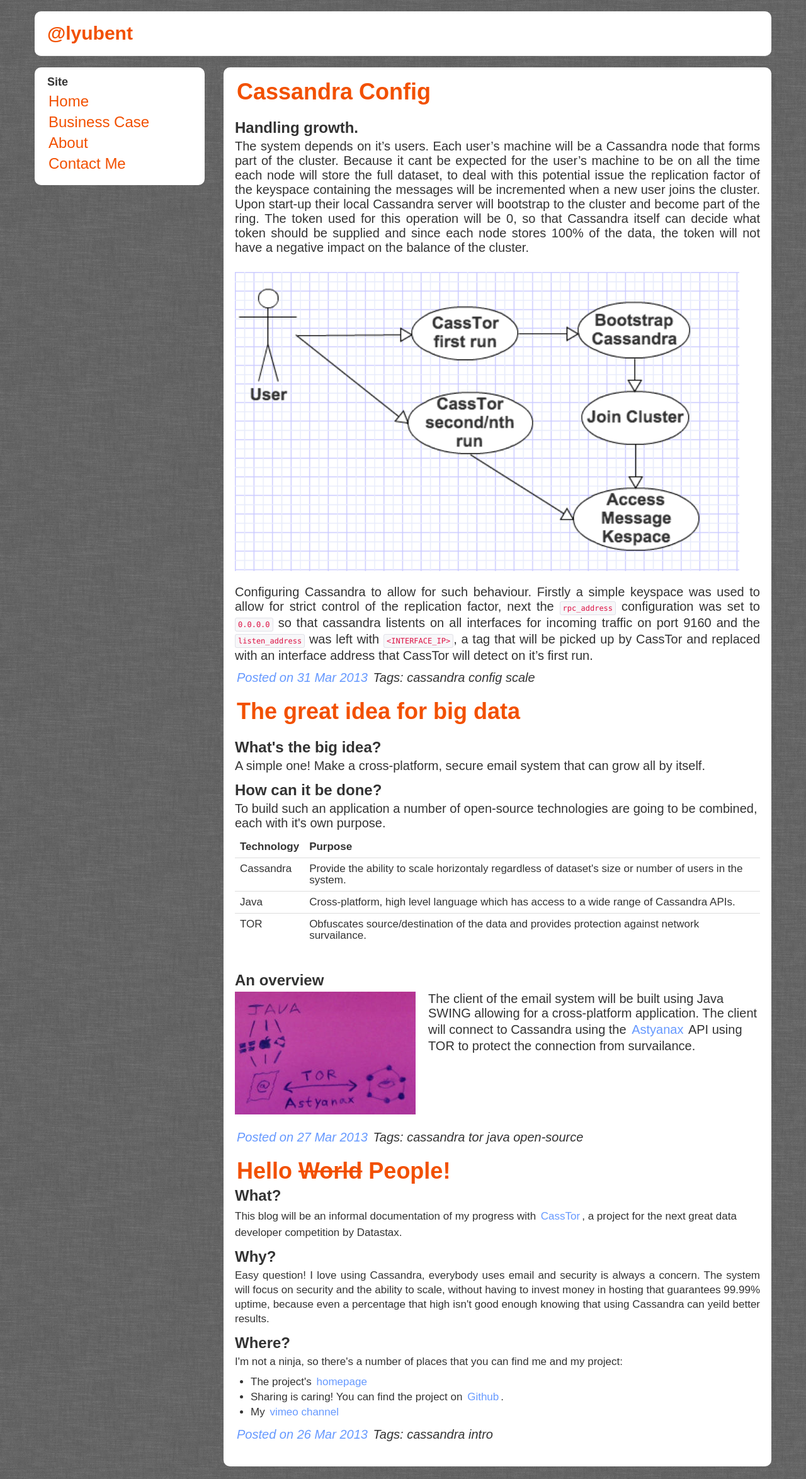
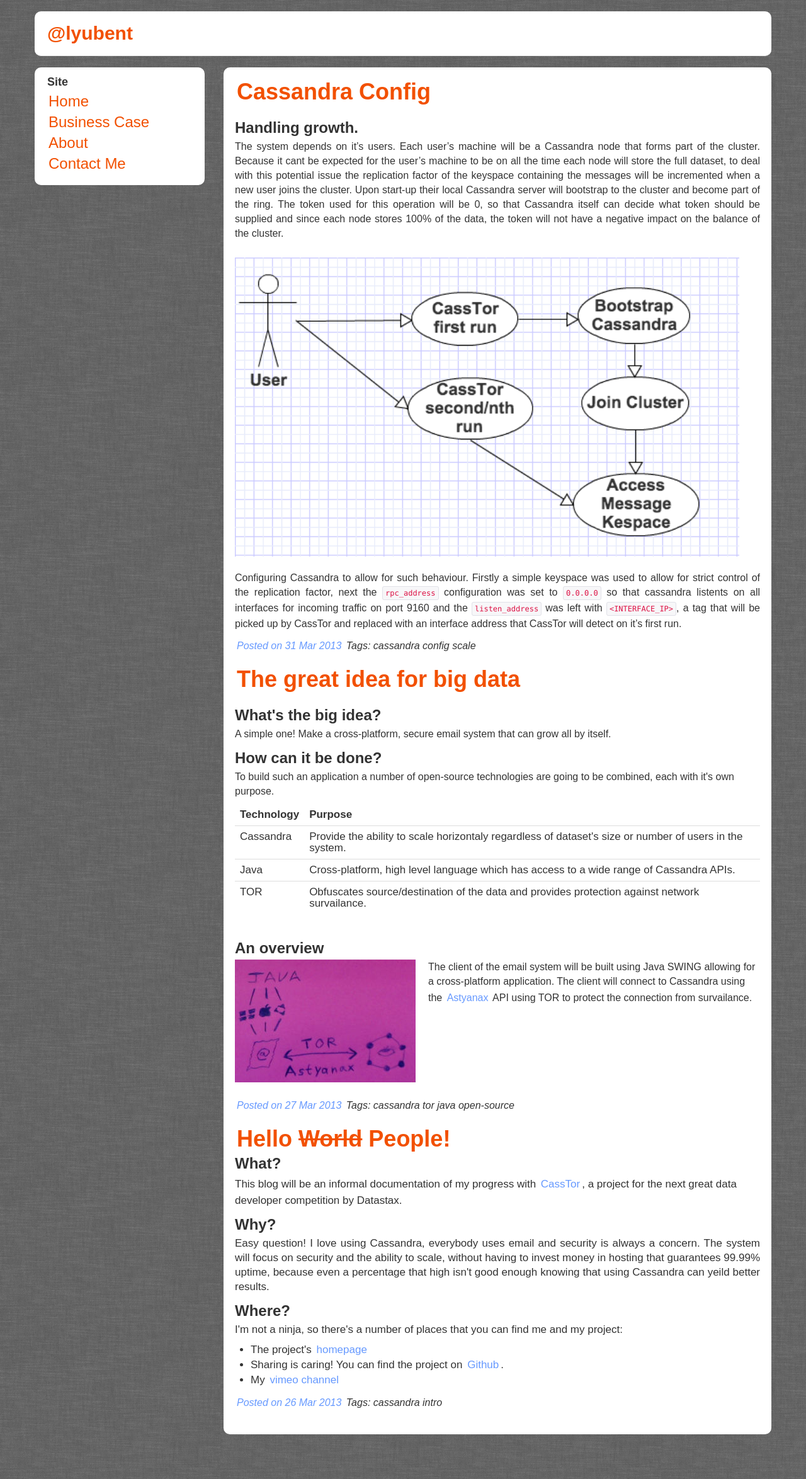
Before and after one commit to lyubent/lyubent.github.com, a Jekyll site: the page built from index.html, in a window 1280 px wide. Shown: the whole page at 63% size. Built offline with Jekyll 4.4.1, drawn with Linux system fonts in a browser that asks for light colours; some web fonts are replaced; the list of posts is cut into pages by our own code; after the commit the page ends 2298 px from its top, so only the background shows below that.

Commit message:
Updated css/style.css

```diff
--- a/css/style.css
+++ b/css/style.css
@@ -2,7 +2,7 @@
 h1, h2, h3, h4, h5, h6, .page-header { font-family: 'Basic', sans-serif; }
 /* back_pattern image from http://subtlepatterns.com/back-pattern/ */
 body { font-family: 'Junge', serif; background: url(/images/back_pattern_gray.png) top left repeat; }
-p { font-size: 20px; line-height: 23px; font-family: "RobotoRegular", arial, helvetica, clean, sans-serif; }
+p { font-size: 16px; line-height: 23px; font-family: 'Basic', sans-serif; }
 .content a { display: inline-block; position: relative; padding: 3px; color: #6699FF; }
 .content a:hover { text-decoration: none; color: #6633CC; }
 
```
